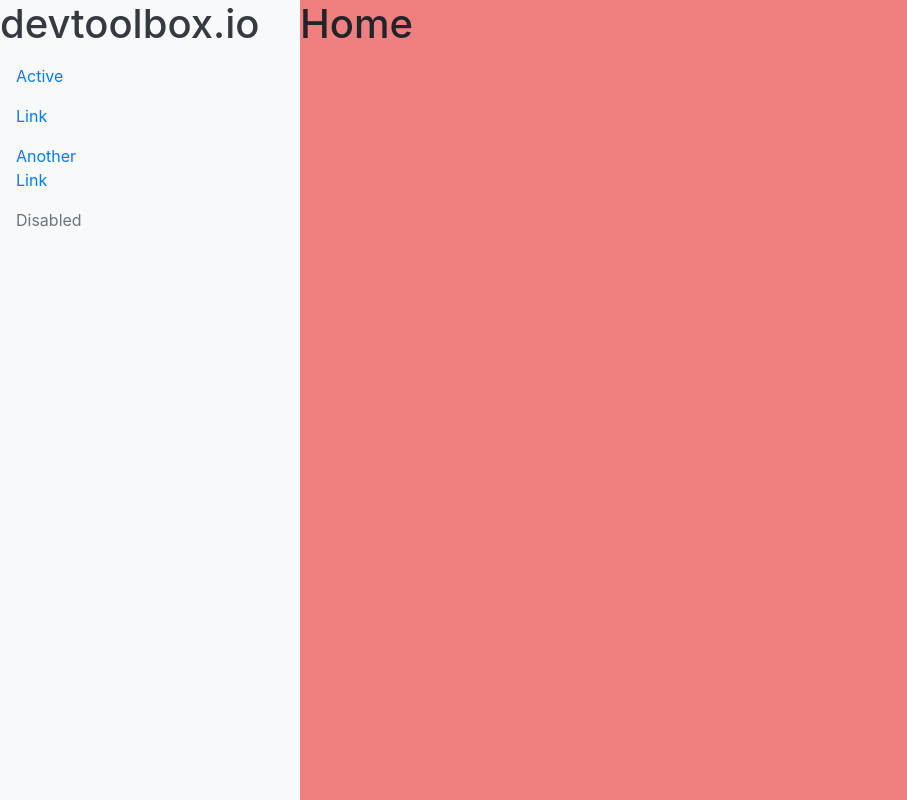
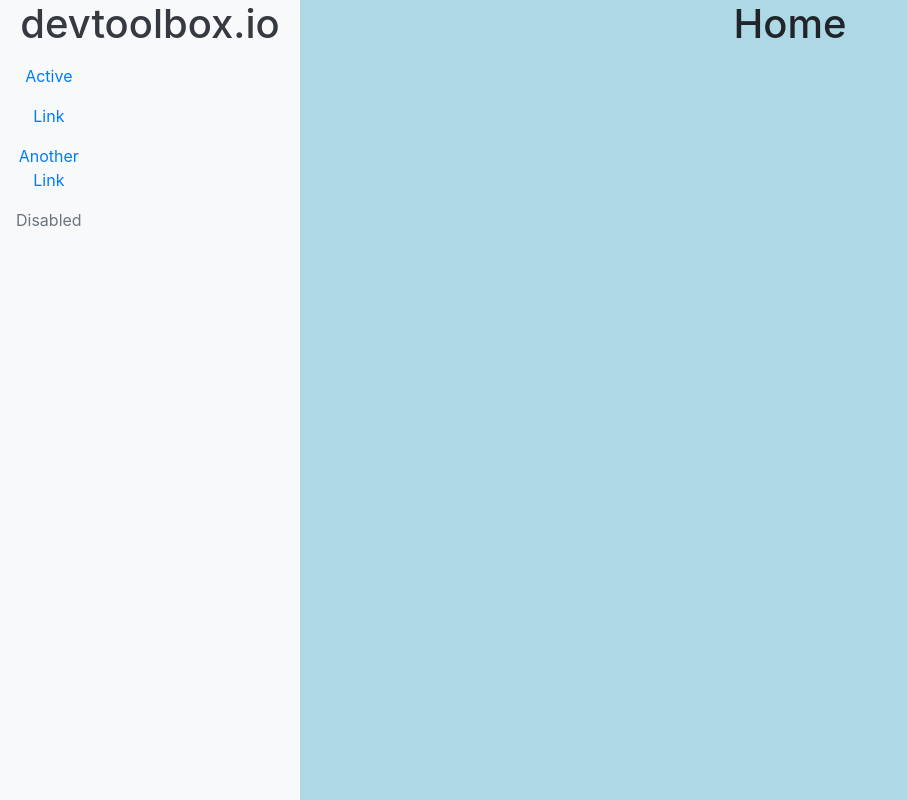
Before and after one commit to jackdcasey/devtoolbox.io, a Vue app: page / in a window 1280 px wide. Shown: the whole page, without its empty margins (0-907 px from the left). Built offline with nearby package versions, Linux system fonts and the light colour scheme.

Commit message:
Cleaned up CSS

```diff
--- a/src/App.vue
+++ b/src/App.vue
@@ -1,7 +1,15 @@
 <template>
   <div id="app">
-    <Sidebar id="sidebar"/>
-    <router-view id="viewer"/>
+    <b-container fluid class="height100">
+      <b-row class="height100">
+        <div id="sidebar">
+          <Sidebar/>
+        </div>
+        <b-col id="viewer">
+          <router-view/>
+        </b-col>
+      </b-row>
+    </b-container>
   </div>
 </template>
 
@@ -17,11 +25,20 @@ export default {
 </script>
 
 <style>
-  #viewer {
-    background-color: lightcoral;
-    margin-left: 300px
-  }
-  html, body, #app, #viewer{
-    height: 100%;
-  }
+
+#sidebar {
+  width: 300px;
+  background: lightcoral;
+  text-align: center;
+}
+
+#viewer {
+  background-color: lightblue;
+  text-align: center;
+}
+
+html, body, #app, .height100{
+  height: 100%;
+}
+
 </style>
```
